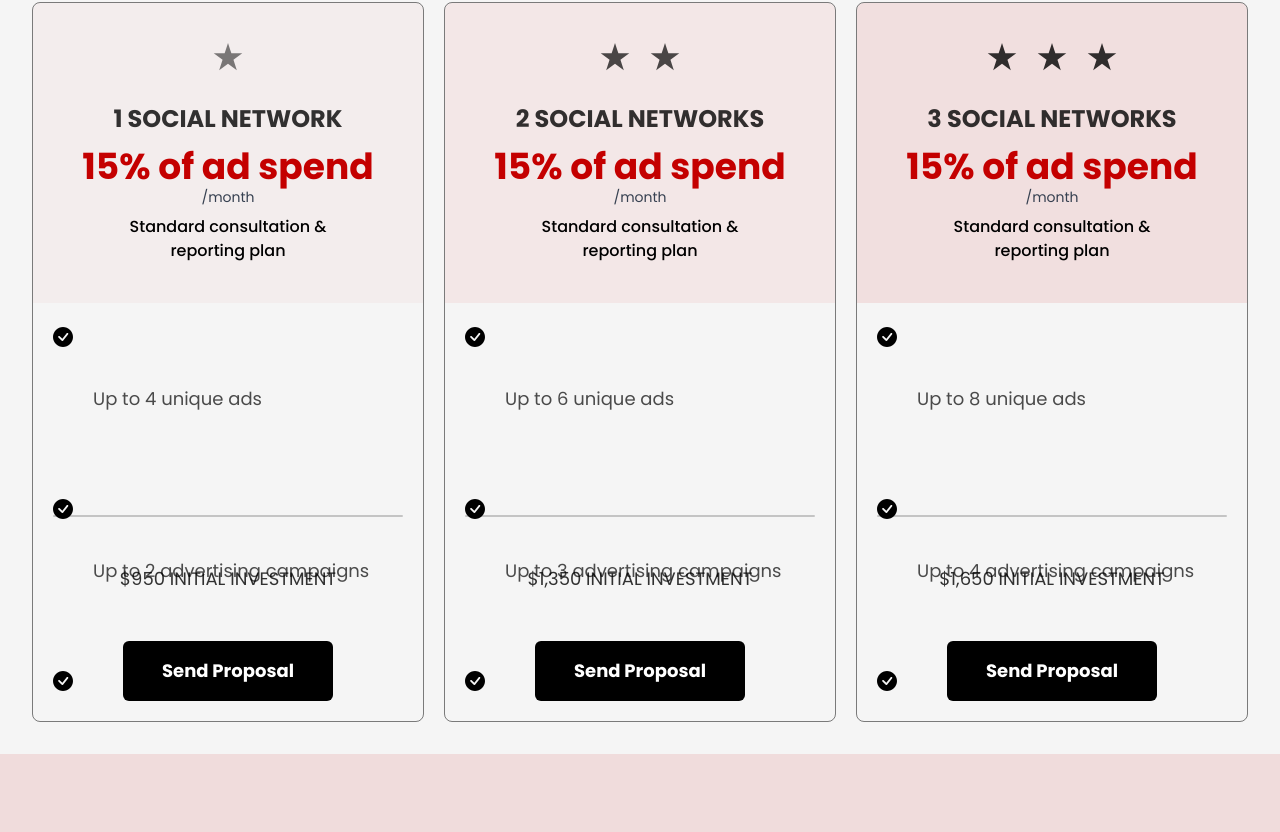
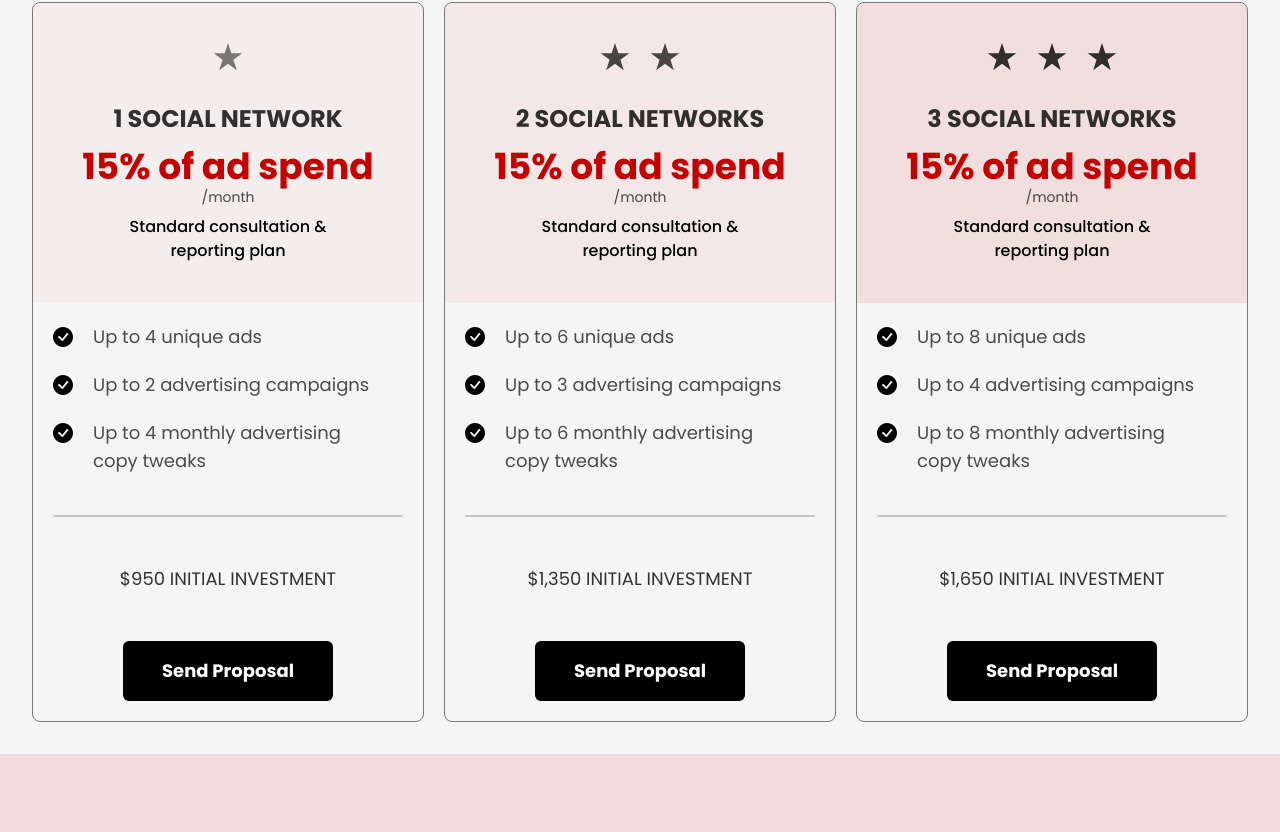
Before and after one commit to Musclednazmul123/muscled-landing-pages, a Next.js app: page /views/services-for-paid-social-media-ad in a window 1280 px wide. Shown: the part 1220-2052 px from the top of the page. Built offline with nearby package versions, Linux system fonts and the light colour scheme.

Commit message:
Fix pricing section

```diff
--- a/components/kelvin/Card.tsx
+++ b/components/kelvin/Card.tsx
@@ -34,7 +34,7 @@ const Card: FC<IProps> = ({
         <h3 className="text-4xl text-[#C40000] flex flex-col items-center justify-center mb-2">
           <span>{title}</span>{" "}
           {duration && (
-            <span className="text-sm font-normal text-gray-700">
+            <span className="text-sm font-normal text-black/70">
               /{duration}
             </span>
           )}
@@ -50,16 +50,16 @@ const Card: FC<IProps> = ({
       {/* body */}
       <div className="p-5 space-y-5">
         {list?.map((listItem, index) => (
-          <FlexLayout key={index} spaceClass="space-x-5">
+          <div key={index} className="space-x-5 flex">
             {listItem.icon && (
               <span className="self-start mt-1">
                 <Check className="w-5 h-5" />
               </span>
             )}
-            <span className="text-black-70 text-lg w-[80%]">
+            <span className="text-black-70 text-lg w-[80%] self-start">
               {listItem.text}
             </span>
-          </FlexLayout>
+          </div>
         ))}
       </div>
 
```
